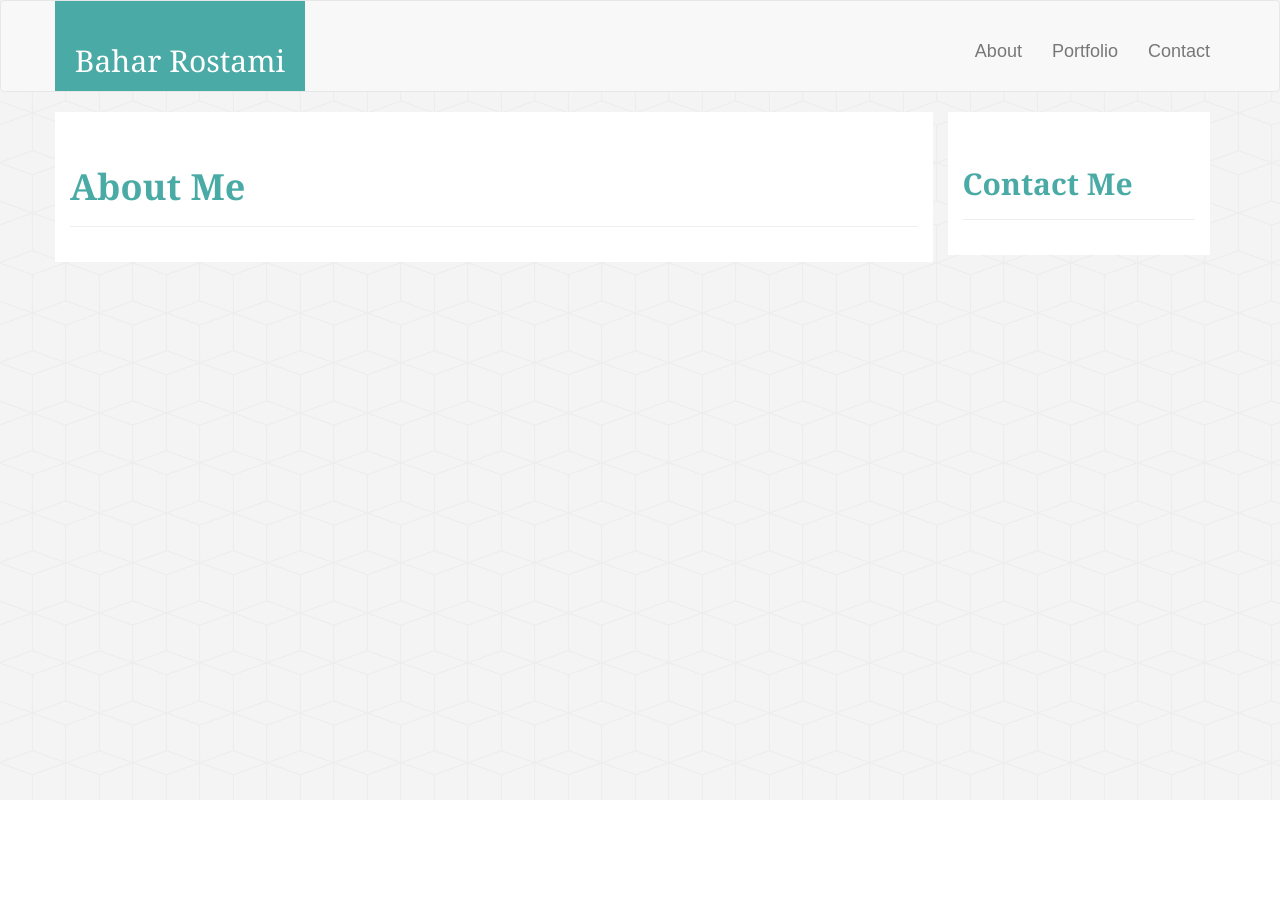
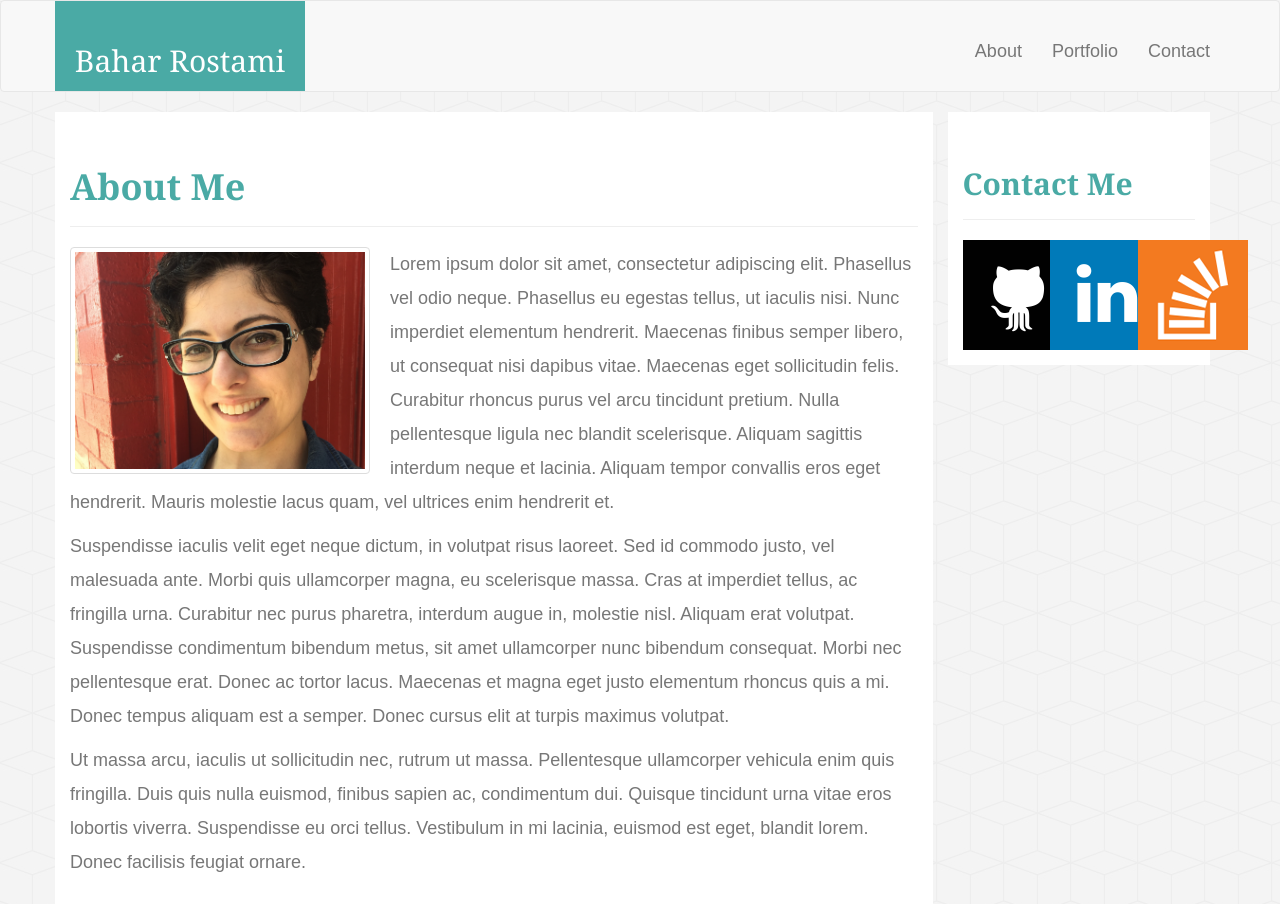
Before and after one commit to brostami/Bootstrap-Portfolio, a plain HTML site: page index.html in a window 1280 px wide. Before the commit the page ends 800 px from the top, so only its background shows below. Drawn offline with nearby package versions, Linux system fonts and the light colour scheme.

Commit message:
Updated index.html

```diff
--- a/assets/css/style.css
+++ b/assets/css/style.css
@@ -38,3 +38,8 @@ h3 {
 	background-color: #fff;
 	margin: 0 -15px;
 }
+
+.panel-body img {
+  float: left;
+  margin-right: 20px;
+}
--- a/index.html
+++ b/index.html
@@ -31,15 +31,51 @@
 	  		    <h1>About Me</h1>
 			  </div>
 
+			  <img src="assets/images/profile-photo.JPG" alt="Profile Photo" class="img-thumbnail" width="300px">
+
+			  <p>Lorem ipsum dolor sit amet, consectetur adipiscing elit. Phasellus vel odio neque. Phasellus eu egestas tellus, ut iaculis nisi. Nunc imperdiet elementum hendrerit. Maecenas finibus semper libero, ut consequat nisi dapibus vitae. Maecenas eget sollicitudin felis. Curabitur rhoncus purus vel arcu tincidunt pretium. Nulla pellentesque ligula nec blandit scelerisque. Aliquam sagittis interdum neque et lacinia. Aliquam tempor convallis eros eget hendrerit. Mauris molestie lacus quam, vel ultrices enim hendrerit et.</p>
+			  <p>Suspendisse iaculis velit eget neque dictum, in volutpat risus laoreet. Sed id commodo justo, vel malesuada ante. Morbi quis ullamcorper magna, eu scelerisque massa. Cras at imperdiet tellus, ac fringilla urna. Curabitur nec purus pharetra, interdum augue in, molestie nisl. Aliquam erat volutpat. Suspendisse condimentum bibendum metus, sit amet ullamcorper nunc bibendum consequat. Morbi nec pellentesque erat. Donec ac tortor lacus. Maecenas et magna eget justo elementum rhoncus quis a mi. Donec tempus aliquam est a semper. Donec cursus elit at turpis maximus volutpat.</p>
+			  <p>Ut massa arcu, iaculis ut sollicitudin nec, rutrum ut massa. Pellentesque ullamcorper vehicula enim quis fringilla. Duis quis nulla euismod, finibus sapien ac, condimentum dui. Quisque tincidunt urna vitae eros lobortis viverra. Suspendisse eu orci tellus. Vestibulum in mi lacinia, euismod est eget, blandit lorem. Donec facilisis feugiat ornare.</p>
+
 			</div>
 			</div>
 
 		<div class="col-sm-12 col-md-3">
+
 			<div class="col-sm-12" class="panel panel-default">
 			<div class="panel-body">
 			  <div class="page-header">
 	  		    <h2>Contact Me</h2>
 			  </div>
+
+			  <div class="row">
+			  	<div class="col-sm-4">
+			  	  <a href="#">
+			  		<img src="assets/images/icon-github.png" alt="Github">
+			  	  </a>
+			  	</div>
+			  	<div class="col-sm-4">
+			  	  <a href="#">
+			  		<img src="assets/images/icon-linkedin.png" alt="LinkedIn">
+			  	  </a>
+			  	</div>
+			  	<div class="col-sm-4">
+			  	  <a href="#">
+			  		<img src="assets/images/icon-stackoverflow.png" alt="Stackoverflow">
+			  	  </a>
+			  	</div>
+
+			  </div>
+
+			  <!-- <button class="btn btn-default">
+     			<img src="assets/images/icon-github.png" alt="Github" width="20" />
+			  </button>
+			  <button class="btn btn-default">
+     			<img src="http://i.stack.imgur.com/e2S63.png" width="20" /> Sign In with Facebook
+			  </button>
+			  <button class="btn btn-default">
+     			<img src="http://i.stack.imgur.com/e2S63.png" width="20" /> Sign In with Facebook
+			  </button> -->
 
 			</div>
 			</div>
@@ -52,3 +88,16 @@
 
 </body>
 </html>
+
+
+<!-- <div class="row">
+			  <div class="col-sm-4" class="flex-column">
+			  	<img src="assets/images/icon-github.png" alt="Github" width="33%">
+			  </div>
+			  <div class="col-sm-4" class="flex-column">
+			  	<img src="assets/images/icon-linkedin.png" alt="LinkedIn" width="33%">
+			  </div>
+			  <div class="col-sm-4" class="flex-column">
+			  	<img src="assets/images/icon-stackoverflow.png" alt="Stackoverflow" width="33%">
+			  </div>
+			  </div> -->
```
